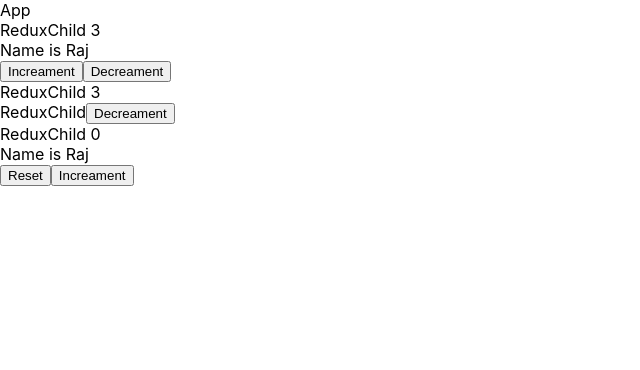
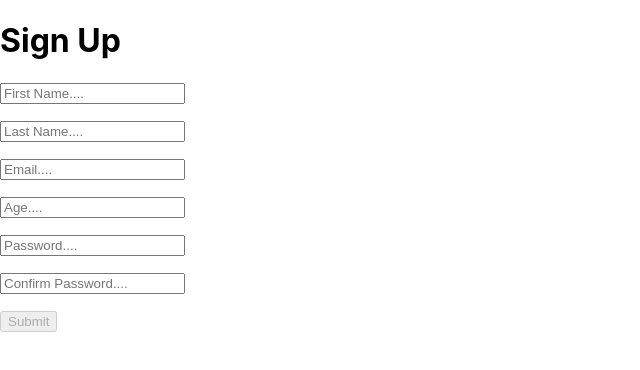
Before and after one commit to Aruna501/Trail, a React (Create React App) app: page / in a window 1280 px wide. Shown: the top 370 px of the page, without its empty margins (0-640 px from the left). Built offline with nearby package versions, Linux system fonts and the light colour scheme.

Commit message:
use form function with validation yup too

```diff
--- a/package.json
+++ b/package.json
@@ -3,6 +3,7 @@
     "version": "0.1.0",
     "private": true,
     "dependencies": {
+        "@hookform/resolvers": "^3.3.4",
         "@testing-library/jest-dom": "^5.17.0",
         "@testing-library/react": "^13.4.0",
         "@testing-library/user-event": "^13.5.0",
@@ -10,13 +11,15 @@
         "react": "^18.2.0",
         "react-bootstrap": "^2.10.2",
         "react-dom": "^18.2.0",
+        "react-hook-form": "^7.51.3",
         "react-icons": "^5.0.1",
         "react-redux": "^9.1.1",
         "react-router-dom": "^6.22.3",
         "react-scripts": "5.0.1",
         "redux": "^5.0.1",
         "uuidv4": "^6.2.13",
-        "web-vitals": "^2.1.4"
+        "web-vitals": "^2.1.4",
+        "yup": "^1.4.0"
     },
     "scripts": {
         "start": "react-scripts start",
--- a/src/App.jsx
+++ b/src/App.jsx
@@ -1,24 +1,46 @@
 import React from 'react'
+import { useForm } from 'react-hook-form';
+import * as yup from 'yup';
+import { yupResolver } from '@hookform/resolvers/yup';
 
-import {Provider} from 'react-redux'
-import ReduxChild from './ReduxChild'
-import ReduxChild2 from './ReduxChild2'
-import store from './redux/store'
-import ReduxChild3 from './ReduxChild3'
-import ReduxChild4 from './ReduxChild4'
+const schema = yup.object().shape({
+  firstName: yup.string().required('First name is mandatory'),
+  lastName: yup.string().required('Last name is mandatory'),
+  email: yup.string().email('Please enter valid email').required('Enter the mail'),
+  age: yup.number().integer().positive('Provide the proper age').required('Enter the age'),
+  password: yup.string().required().min(4, 'Minimum 4 chars required').max(15, 'Enter upto 15 chars only'),
+  confirmPassword: yup.string().oneOf([yup.ref("password"), null]),
+})
+// .required();
 
+export default function App() {
 
-function App() {
-  return (
+  const {register, handleSubmit, formState: {errors, isValid, isDirty }} = useForm({
+    resolver: yupResolver(schema),
+    mode: 'onChange'
+  });
 
-    <Provider store={store}>
-    <div>App</div>
-    <ReduxChild />
-    <ReduxChild2 />
-    <ReduxChild3 />
-    <ReduxChild4 />
-    </Provider>
-  )
+  console.log(isValid)
+    return (
+    <div>
+      <h1>Sign Up</h1>
+        <form onSubmit={handleSubmit((data)=>{console.log(data)})}>
+        <input {...register('firstName')} placeholder='First Name....'/>
+        <p>{errors.firstName?.message}</p>
+        <input {...register('lastName')} placeholder='Last Name....'/>
+        <p>{errors.lastName?.message}</p>
+        <input {...register('email')}  placeholder='Email....'/>
+        <p>{errors.email?.message}</p>
+        <input {...register('age')} placeholder='Age....'/>
+        <p>{errors.age?.message}</p>
+        <input {...register('password')} type='password' placeholder='Password....'/>
+        <p>{errors.password?.message}</p>
+        <input {...register('confirmPassword')} type='password' placeholder='Confirm Password....'/>
+        <p>{errors.confirmPassword?.message}</p>
+        <input type='submit' id='submit' disabled={isDirty && !isValid}/>
+        </form>
+    </div>
+  );
 }
 
-export default App
+// export default App
--- a/src/ReduxChild.jsx
+++ /dev/null
@@ -1,33 +0,0 @@
-import React from 'react'
-import {connect} from 'react-redux'
-import decreamentCount from './redux/decreamentCount'
-import increamentCount from './redux/increamentCount'
-
-
-function ReduxChild({count, name, increamentCount, decreamentCount}) {
-  return (
-      <div>
-    <div>ReduxChild {count}</div>
-    <div>Name is {name}</div>
-    <button onClick={increamentCount}>Increament</button>
-    <button onClick={decreamentCount}>Decreament</button>
-    </div>
-  )
-}
-
-const mapStateToProps = (state) => {
-    return{
-        count: state.count,
-        name: state.name
-    }
-}
-
-const mapDispatchToProps = (dispatch) => {
-    return{
-        increamentCount: () => dispatch(increamentCount()),
-        decreamentCount: () => dispatch(decreamentCount())
-    }
-
-}
-
-export default connect(mapStateToProps, mapDispatchToProps)(ReduxChild)
--- a/src/ReduxChild2.jsx
+++ /dev/null
@@ -1,18 +0,0 @@
-import React from 'react'
-import  {connect} from 'react-redux'
-
-function ReduxChild2({count}) {
-  return (
-    <div>ReduxChild {count}</div>
-  )
-}
-
-const mapStateToProps = (state) => {
-    return{
-        count: state.count
-
-    }
-}
-
-
-export default connect(mapStateToProps)(ReduxChild2)
--- a/src/ReduxChild3.jsx
+++ /dev/null
@@ -1,21 +0,0 @@
-import React from 'react'
-import {connect} from 'react-redux'
-import decreamentCount from './redux/decreamentCount'
-
-function ReduxChild3({decreamentCount}) {
-  return (
-    <div>ReduxChild
-    <button  onClick={decreamentCount}> Decreament </button>
-    </div>
-  )
-}
-
-
-const mapDispatchToProps = (dispatch) => {
-    return{
-               decreamentCount: () => dispatch(decreamentCount())
-    }
-
-}
-
-export default connect(null,mapDispatchToProps)(ReduxChild3)
--- a/src/ReduxChild4.jsx
+++ /dev/null
@@ -1,31 +0,0 @@
-import React from 'react'
-import {connect} from 'react-redux'
-import resetCount from './redux/reset'
-import increamentChild from './redux/increamentChild4'
-
-function ReduxChild4({count, name, increamentChild, resetCount}) {
-  return (
-      <div>
-        <div>ReduxChild {count}</div>
-    <div>Name is {name}</div>
-    <button onClick={resetCount}>Reset</button>
-    <button onClick={increamentChild}>Increament</button>
-    </div>
-  )
-}
-
-const mapStateToProps = (state) => {
-  return{
-      count: state.count4,
-      name: state.name
-  }
-}
-
-const mapDispatchToProps = (dispatch) => {
-    return {
-      increamentChild: () => dispatch(increamentChild()),
-        resetCount: () => dispatch(resetCount()),
-    }
-}
-
-export default connect(mapStateToProps, mapDispatchToProps)(ReduxChild4)
```
Also changed, not shown: src/App copy.jsx (added, +56 -0 lines), 1 other file (tests, documents, lock files or other folders).
